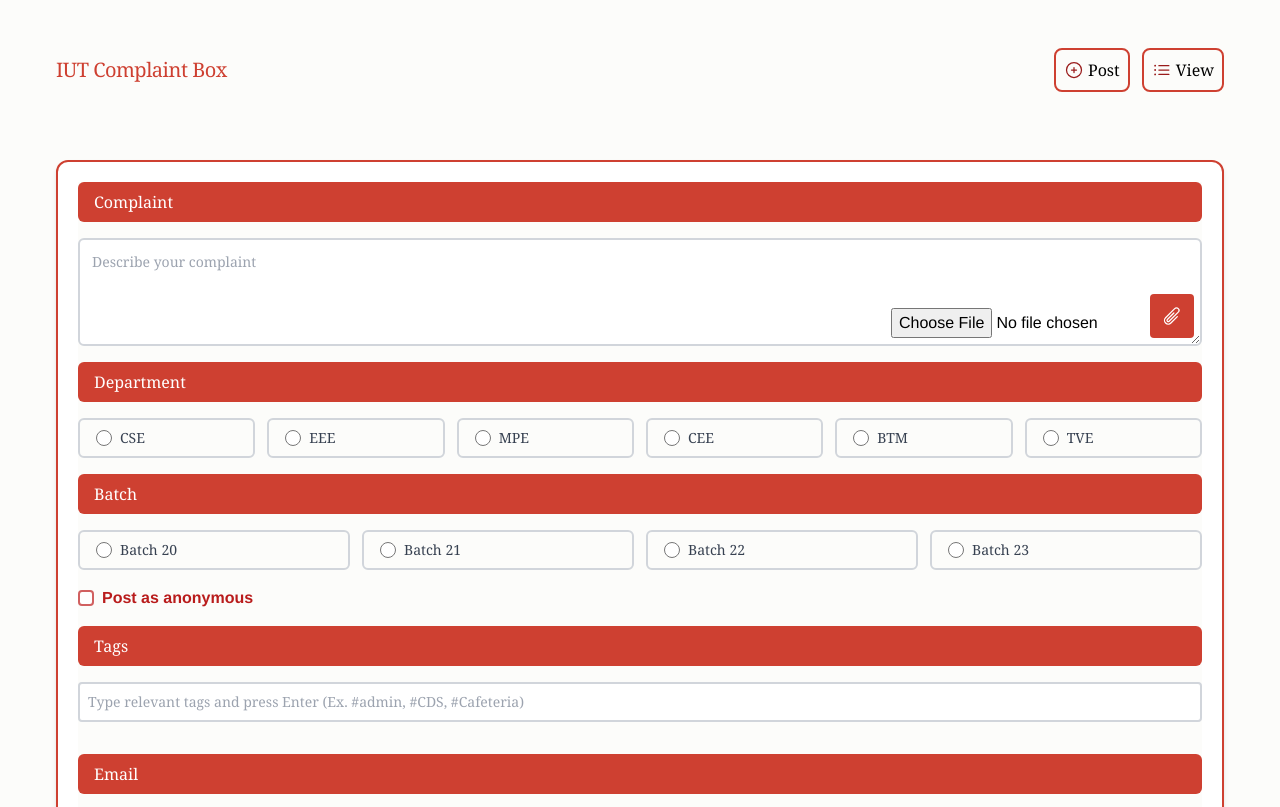
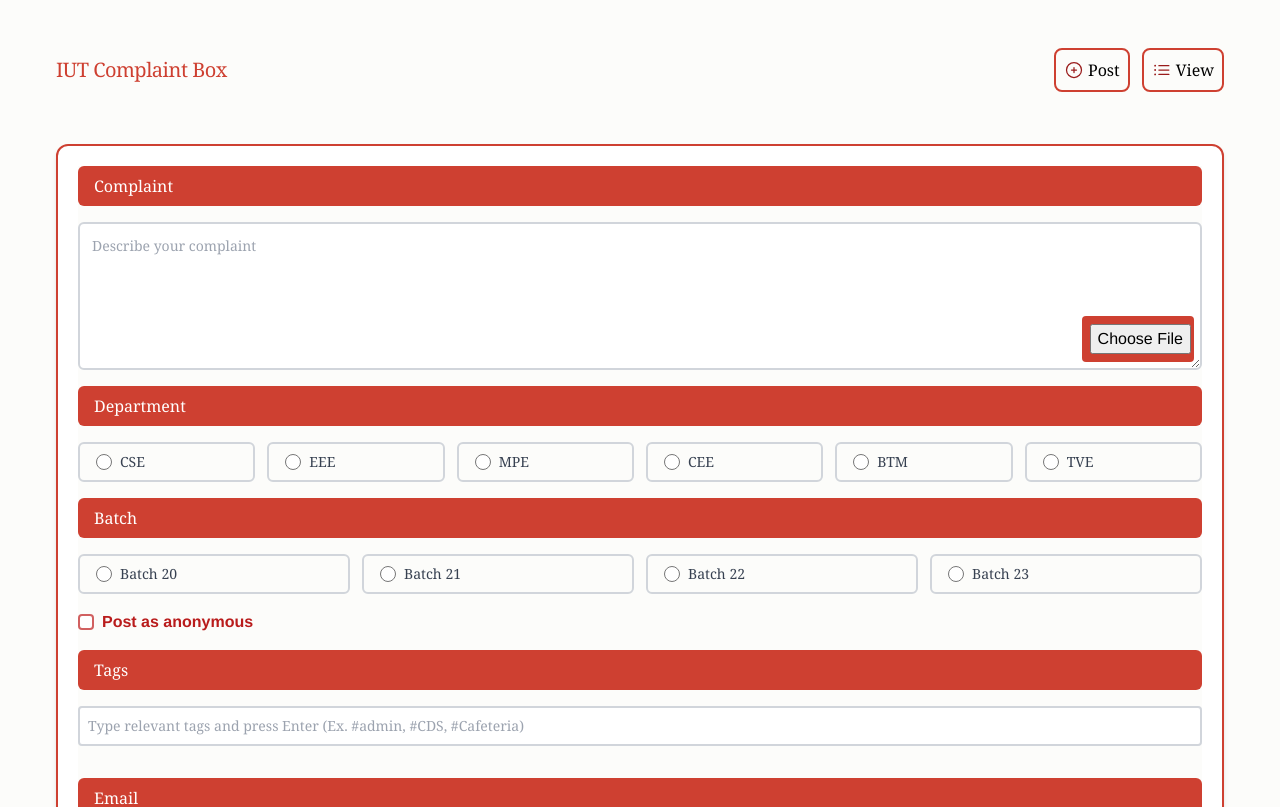
Before and after one commit to ShuvroWritesCode/IUT-Complaint-Box, a Next.js app: page / in a window 1280 px wide. Shown: the top 807 px of the page. Built offline with nearby package versions, Linux system fonts and the light colour scheme.

Commit message:
update 2.0

```diff
--- a/components/ComplaintForm.js
+++ b/components/ComplaintForm.js
@@ -155,7 +155,7 @@
                 value={complaint}
                 onChange={(e) => setComplaint(e.target.value)}
                 placeholder="Describe your complaint"
-                rows="4"
+                rows="6"
                 className="font-serif text-sm mt-4 block w-full border-2 border-gray-300 rounded-md focus:ring-0 p-3"
               />
               <input
@@ -164,13 +164,13 @@
                 onChange={handleFileChange}
                 className="absolute bottom-2 right-2"
               />
-              <button
+              {/* <button
                 type="button"
                 onClick={() => document.querySelector('input[type="file"]').click()}
-                className="absolute bottom-2 right-2"
+                className="absolute bottom-2 left-40"
               >
                 <PaperClipIcon className="h-5 w-5" aria-hidden="true" />
-              </button>
+              </button> */}
               {fileError && (
                 <p className="text-red-500 text-xs mt-1">{fileError}</p>
               )}
--- a/components/ComplaintTable.js
+++ b/components/ComplaintTable.js
@@ -88,12 +88,6 @@
 
   return (
     <div className="w-full overflow-auto rounded-xl">
-      {isMobile ? (
-        <div className="font-serif text-sm mb-4 py-5 px-5 text-center text-red-pastel">
-          <p>This table cannot be viewed on mobile devices.</p>
-          <p>Please switch to desktop mode for a better experience.</p>
-        </div>
-      ) : (
         <table className="min-w-max font-serif text-xs w-full border-collapse rounded-xl overflow-hidden">
           <thead className="text-md text-white">
             <tr>
@@ -148,7 +142,6 @@
             ))}
           </tbody>
         </table>
-      )}
     </div>
   );
 };
--- a/styles/globals.css
+++ b/styles/globals.css
@@ -78,6 +78,16 @@
     padding: 0.5rem;
     width: 100%;
     box-sizing: border-box;
+}
+
+input[type="file"] {
+  background-color: #ce4031; /* Button color */
+  color: #ce4031;
+  border: none;
+  padding: 0.5rem;
+  border-radius: 4px;
+  width: 10%;
+
 }
 
 button {
```
